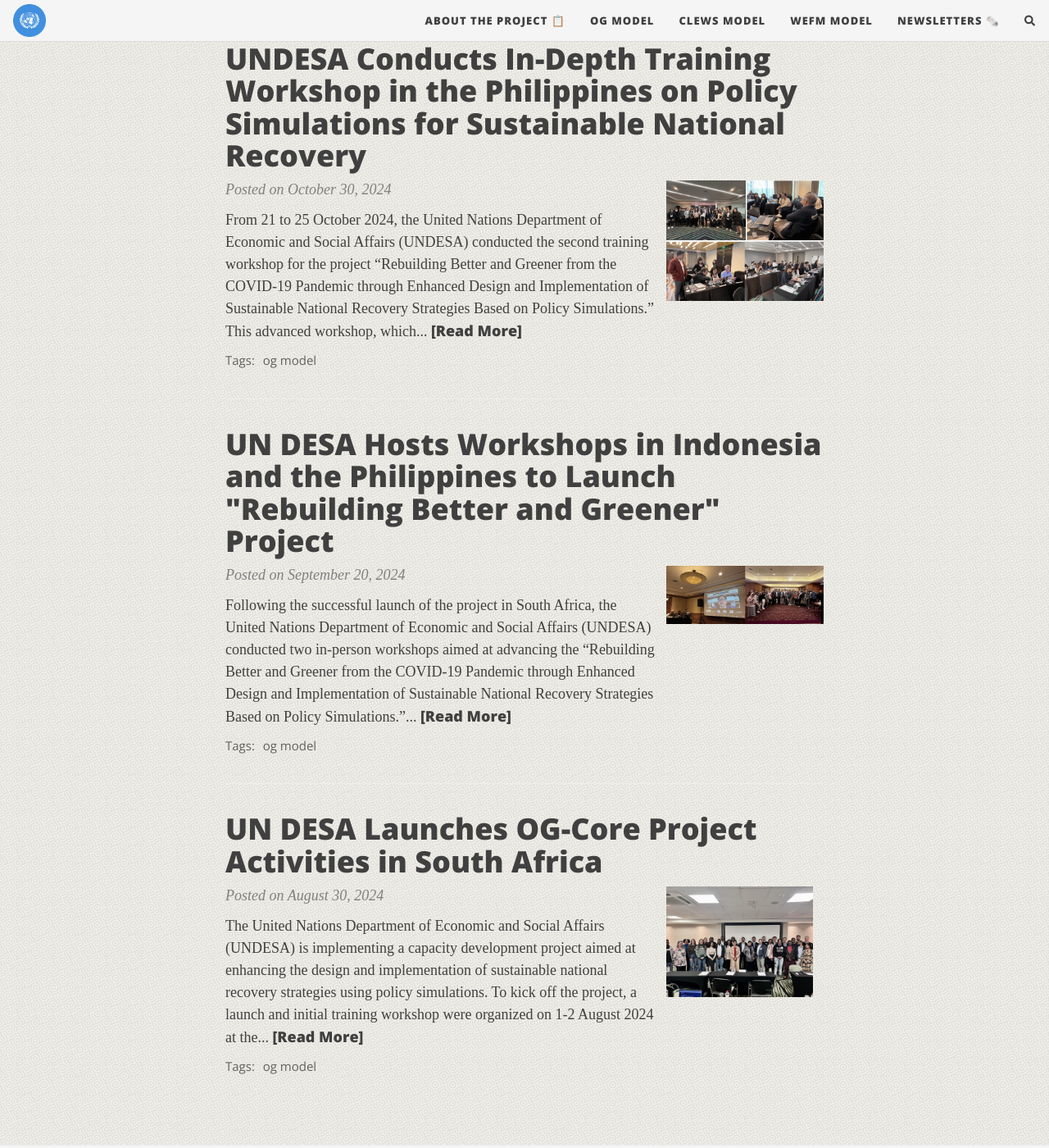
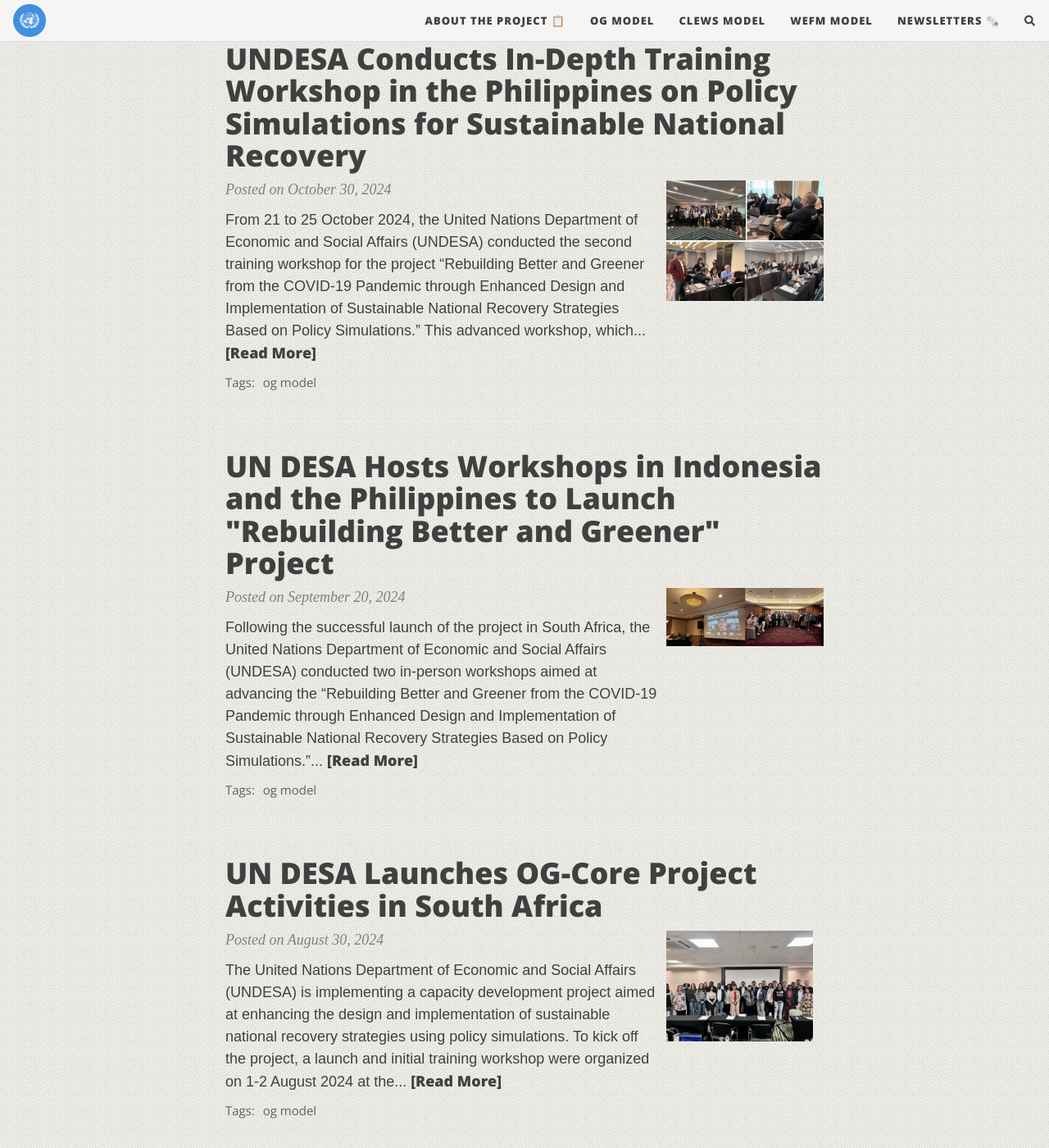
Before and after one commit to desa-eapd/UNDESA-modelling, a Jekyll site: the page built from index.html, in a window 1280 px wide and 1400 px high, scrolled down 551 px. Shown: the whole window at 82% size. Built offline with Jekyll 4.4.1, drawn with Linux system fonts in a browser that asks for light colours; nearby versions of some CDN libraries; some web fonts are replaced; the list of posts is cut into pages by our own code; comment, search, counter and statistics services are not loaded.

Commit message:
Update beautifuljekyll.css

```diff
--- a/assets/css/beautifuljekyll.css
+++ b/assets/css/beautifuljekyll.css
@@ -11,7 +11,7 @@
 }
 
 body {
-  font-family: 'Times New Roman', serif;
+  font-family: 'Arial','Times New Roman', serif;
   font-size: 1.125rem;
   color: {{ site.text-col | default: "#404040" }};
   position: relative;
```
